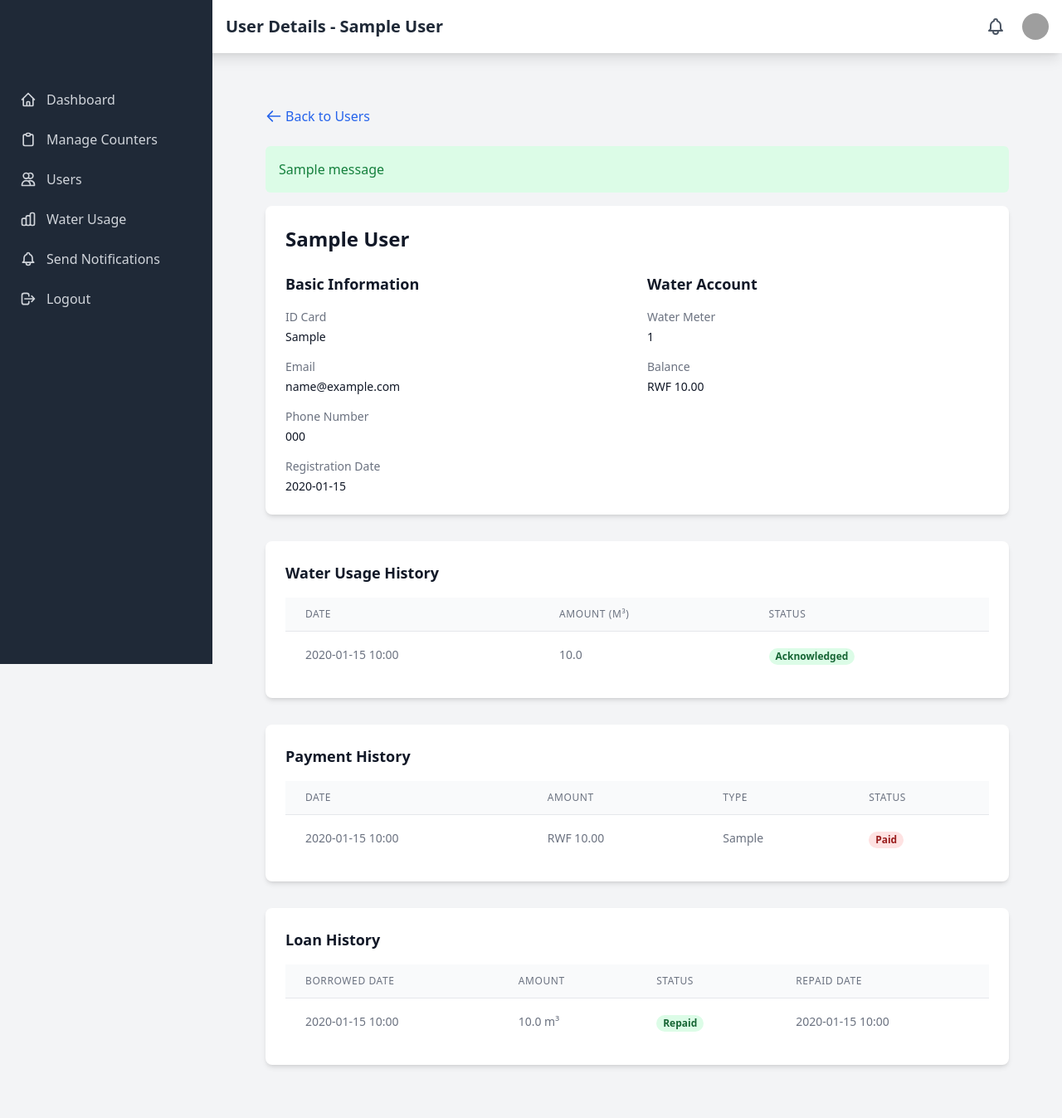
After one commit to nathanael250/advanced_water_meter, a Flask app: page /admin/users/1/details in a window 1280 px wide. The commit adds this page. Shown: the whole page at 83% size. Run offline with Flask 3, Linux system fonts and the light colour scheme; a user stored in the database is signed in; tables that the repository leaves empty hold one stand-in row (values such as "Sample post"); one stand-in notice (Sample message) is shown; some libraries are stand-ins or nearby versions; grey boxes are pictures that could not be loaded.

```diff
--- a/app.py
+++ b/app.py
@@ -39,6 +39,10 @@ from datetime import datetime, timedelta
 
 import http.client
 import urllib.parse
+import random
+import string
+import secrets
+from werkzeug.security import generate_password_hash
 
 
 app = Flask(__name__)
@@ -123,10 +127,18 @@ class User(db.Model, UserMixin):
     registration_date = db.Column(db.DateTime, default=datetime.utcnow)
     phone_number = db.Column(db.String(20), nullable=True)
     pushover_key = db.Column(db.String(30), nullable=True)
-    credit_limit = db.Column(
-        db.Float, default=1.0
-    )  # Default credit limit in cubic meters
     balance = db.Column(db.Float, default=0.0)  # Add this field
+    reset_token = db.Column(db.String(100), unique=True, nullable=True)
+    reset_token_expiry = db.Column(db.DateTime, nullable=True)
+
+    def __repr__(self):
+        return f"<User {self.full_name}>"
+
+    def generate_reset_token(self):
+        self.reset_token = secrets.token_urlsafe(32)
+        self.reset_token_expiry = datetime.utcnow() + timedelta(hours=1)
+        db.session.commit()
+        return self.reset_token
 
 
 class WaterUsage(db.Model):
@@ -433,7 +445,6 @@ def admin_users():
 
     # Get filter parameters
     search = request.args.get("search", "")
-    status = request.args.get("status", "")
 
     # Build query
     query = User.query
@@ -448,15 +459,13 @@ def admin_users():
                 User.id_card.ilike(f"%{search}%")
             )
         )
-    if status:
-        query = query.filter(User.status == status)
 
     # Get paginated results
     page = request.args.get("page", 1, type=int)
     per_page = 20
     users = query.order_by(User.registration_date.desc()).paginate(page=page, per_page=per_page, error_out=False)
 
-    return render_template("admin/users.html", users=users, search=search, status=status)
+    return render_template("admin/users.html", users=users, search=search)
 
 @app.route("/admin/users/<int:user_id>/status", methods=["POST"])
 @login_required
@@ -475,30 +484,6 @@ def update_user_status(user_id):
 
         # Update user status
         user.status = new_status
-        db.session.commit()
-
-        return jsonify({"success": True})
-    except Exception as e:
-        db.session.rollback()
-        return jsonify({"success": False, "message": str(e)}), 500
-
-@app.route("/admin/users/<int:user_id>/credit-limit", methods=["POST"])
-@login_required
-def update_credit_limit(user_id):
-    # Check if user is admin
-    admin = Admin.query.filter_by(id=current_user.id).first()
-    if not admin:
-        return jsonify({"success": False, "message": "Access denied"}), 403
-
-    try:
-        user = User.query.get_or_404(user_id)
-        new_limit = request.json.get("credit_limit", type=float)
-
-        if new_limit is None:
-            return jsonify({"success": False, "message": "Credit limit is required"}), 400
-
-        # Update credit limit
-        user.credit_limit = new_limit
         db.session.commit()
 
         return jsonify({"success": True})
@@ -2586,9 +2571,130 @@ def search_users():
 def test():
     pass
 
+@app.route("/admin/users/<int:user_id>/reset-password", methods=["POST"])
+@login_required
+def reset_user_password(user_id):
+    # Check if user is admin
+    admin = Admin.query.filter_by(id=current_user.id).first()
+    if not admin:
+        return jsonify({"success": False, "message": "Access denied"}), 403
+
+    try:
+        user = User.query.get_or_404(user_id)
+        # Generate a random password
+        new_password = ''.join(random.choices(string.ascii_letters + string.digits, k=8))
+        user.password = new_password
+        db.session.commit()
+
+        return jsonify({
+            "success": True,
+            "new_password": new_password
+        })
+    except Exception as e:
+        db.session.rollback()
+        return jsonify({"success": False, "message": str(e)}), 500
+
+def add_status_column():
+    """Add status column to user table"""
+    try:
+        # Add status column with default value 'active'
+        db.engine.execute("ALTER TABLE user ADD COLUMN status VARCHAR(20) DEFAULT 'active'")
+        print("Successfully added status column to user table")
+    except Exception as e:
+        print(f"Error adding status column: {str(e)}")
+
+@app.route("/admin/users/<int:user_id>/details")
+@login_required
+def user_details(user_id):
+    # Check if user is admin
+    admin = Admin.query.filter_by(id=current_user.id).first()
+    if not admin:
+        flash("Access denied. Admin privileges required.", "error")
+        return redirect(url_for("index"))
+
+    # Get user details
+    user = User.query.get_or_404(user_id)
+
+    # Get water usage history
+    water_usage = WaterUsage.query.filter_by(counter_id=user.counter_id).order_by(WaterUsage.timestamp.desc()).all()
+
+    # Get payment history
+    payments = Payment.query.filter_by(user_id=user.id).order_by(Payment.timestamp.desc()).all()
+
+    # Get loan history
+    loans = WaterLoan.query.filter_by(user_id=user.id).order_by(WaterLoan.borrowed_at.desc()).all()
+
+    return render_template(
+        "admin/user_details.html",
+        user=user,
+        water_usage=water_usage,
+        payments=payments,
+        loans=loans
+    )
+
+@app.route("/forgot-password", methods=["GET", "POST"])
+def forgot_password():
+    if request.method == "POST":
+        email = request.form.get("email")
+        user = User.query.filter_by(email=email).first()
+
+        if user:
+            # If user has Pushover key configured, send password reminder
+            if user.pushover_key:
+                send_pushover_notification(
+                    user.pushover_key,
+                    "Password Reminder",
+                    f"Hello {user.full_name}, your password is: {user.password}",
+                    priority=1
+                )
+                flash("Your password has been sent to your device via Pushover.", "success")
+            else:
+                flash("You don't have Pushover notifications configured. Please contact support.", "error")
+            return redirect(url_for("login"))
+
+        flash("No account found with that email address.", "error")
+        return redirect(url_for("forgot_password"))
+
+    return render_template("auth/forgot_password.html")
+
+@app.route("/reset-password/<token>", methods=["GET", "POST"])
+def reset_password(token):
+    user = User.query.filter_by(reset_token=token).first()
+
+    if not user or not user.reset_token_expiry or user.reset_token_expiry < datetime.utcnow():
+        flash("Invalid or expired password reset link.", "error")
+        return redirect(url_for("forgot_password"))
+
+    if request.method == "POST":
+        password = request.form.get("password")
+        confirm_password = request.form.get("confirm_password")
+
+        if not password or not confirm_password:
+            flash("Please fill in all fields.", "error")
+            return redirect(url_for("reset_password", token=token))
+
+        if password != confirm_password:
+            flash("Passwords do not match.", "error")
+            return redirect(url_for("reset_password", token=token))
+
+        # Update password with hashing
+        user.password = generate_password_hash(password)
+        user.reset_token = None
+        user.reset_token_expiry = None
+        db.session.commit()
+
+        flash("Your password has been reset successfully. Please login with your new password.", "success")
+        return redirect(url_for("login"))
+
+    # Pass the token to the template for the form action
+    return render_template("auth/reset_password.html", token=token)
+
 if __name__ == "__main__":
     with app.app_context():
+        # Create all tables
         db.create_all()
-    app.run(debug=True, host="0.0.0.0", port=5000)
+        # Add status column if it doesn't exist
+        add_status_column()
+        app.run(debug=True)
 
 #final
--- /dev/null
+++ b/templates/admin/user_details.html
@@ -0,0 +1,231 @@
+{% extends "shared/base.html" %}
+
+{% block page_title %}User Details - {{ user.full_name }}{% endblock %}
+
+{% block content %}
+<div class="max-w-7xl mx-auto px-4 sm:px-6 lg:px-8 py-8">
+    <!-- Back Button -->
+    <div class="mb-6">
+        <a href="{{ url_for('admin_users') }}" class="text-blue-600 hover:text-blue-800 flex items-center">
+            <svg class="w-5 h-5 mr-1" fill="none" stroke="currentColor" viewBox="0 0 24 24">
+                <path stroke-linecap="round" stroke-linejoin="round" stroke-width="2" d="M10 19l-7-7m0 0l7-7m-7 7h18"/>
+            </svg>
+            Back to Users
+        </a>
+    </div>
+
+    <!-- Flash Messages -->
+    {% with messages = get_flashed_messages(with_categories=true) %}
+    {% if messages %}
+    {% for category, message in messages %}
+    <div class="mb-4 p-4 rounded-md {% if category == 'error' %}bg-red-100 text-red-700{% else %}bg-green-100 text-green-700{% endif %}">
+        {{ message }}
+    </div>
+    {% endfor %}
+    {% endif %}
+    {% endwith %}
+
+    <!-- User Profile Section -->
+    <div class="bg-white rounded-lg shadow-md overflow-hidden mb-8">
+        <div class="p-6">
+            <div class="flex justify-between items-start mb-6">
+                <h2 class="text-2xl font-bold text-gray-900">{{ user.full_name }}</h2>
+            </div>
+
+            <div class="grid grid-cols-1 md:grid-cols-2 gap-6">
+                <!-- Basic Information -->
+                <div>
+                    <h3 class="text-lg font-semibold text-gray-900 mb-4">Basic Information</h3>
+                    <div class="space-y-4">
+                        <div>
+                            <label class="block text-sm font-medium text-gray-500">ID Card</label>
+                            <p class="mt-1 text-sm text-gray-900">{{ user.id_card }}</p>
+                        </div>
+                        <div>
+                            <label class="block text-sm font-medium text-gray-500">Email</label>
+                            <p class="mt-1 text-sm text-gray-900">{{ user.email }}</p>
+                        </div>
+                        <div>
+                            <label class="block text-sm font-medium text-gray-500">Phone Number</label>
+                            <p class="mt-1 text-sm text-gray-900">{{ user.phone_number or 'Not provided' }}</p>
+                        </div>
+                        <div>
+                            <label class="block text-sm font-medium text-gray-500">Registration Date</label>
+                            <p class="mt-1 text-sm text-gray-900">{{ user.registration_date.strftime('%Y-%m-%d') }}</p>
+                        </div>
+                    </div>
+                </div>
+
+                <!-- Water Account Information -->
+                <div>
+                    <h3 class="text-lg font-semibold text-gray-900 mb-4">Water Account</h3>
+                    <div class="space-y-4">
+                        <div>
+                            <label class="block text-sm font-medium text-gray-500">Water Meter</label>
+                            <p class="mt-1 text-sm text-gray-900">{{ user.counter_id or 'Not assigned' }}</p>
+                        </div>
+                        <div>
+                            <label class="block text-sm font-medium text-gray-500">Balance</label>
+                            <p class="mt-1 text-sm text-gray-900">RWF {{ user.balance|format_number }}</p>
+                        </div>
+                    </div>
+                </div>
+            </div>
+        </div>
+    </div>
+
+    <!-- Water Usage History -->
+    <div class="bg-white rounded-lg shadow-md overflow-hidden mb-8">
+        <div class="p-6">
+            <h3 class="text-lg font-semibold text-gray-900 mb-4">Water Usage History</h3>
+            <div class="overflow-x-auto">
+                <table class="min-w-full divide-y divide-gray-200">
+                    <thead class="bg-gray-50">
+                        <tr>
+                            <th class="px-6 py-3 text-left text-xs font-medium text-gray-500 uppercase tracking-wider">
+                                Date
+                            </th>
+                            <th class="px-6 py-3 text-left text-xs font-medium text-gray-500 uppercase tracking-wider">
+                                Amount (m³)
+                            </th>
+                            <th class="px-6 py-3 text-left text-xs font-medium text-gray-500 uppercase tracking-wider">
+                                Status
+                            </th>
+                        </tr>
+                    </thead>
+                    <tbody class="bg-white divide-y divide-gray-200">
+                        {% for usage in water_usage %}
+                        <tr>
+                            <td class="px-6 py-4 whitespace-nowrap text-sm text-gray-500">
+                                {{ usage.timestamp.strftime('%Y-%m-%d %H:%M') }}
+                            </td>
+                            <td class="px-6 py-4 whitespace-nowrap text-sm text-gray-500">
+                                {{ usage.usage_amount }}
+                            </td>
+                            <td class="px-6 py-4 whitespace-nowrap">
+                                {% if usage.acknowledged %}
+                                <span class="px-2 inline-flex text-xs leading-5 font-semibold rounded-full bg-green-100 text-green-800">
+                                    Acknowledged
+                                </span>
+                                {% else %}
+                                <span class="px-2 inline-flex text-xs leading-5 font-semibold rounded-full bg-yellow-100 text-yellow-800">
+                                    Pending
+                                </span>
+                                {% endif %}
+                            </td>
+                        </tr>
+                        {% endfor %}
+                    </tbody>
+                </table>
+            </div>
+        </div>
+    </div>
+
+    <!-- Payment History -->
+    <div class="bg-white rounded-lg shadow-md overflow-hidden mb-8">
+        <div class="p-6">
+            <h3 class="text-lg font-semibold text-gray-900 mb-4">Payment History</h3>
+            <div class="overflow-x-auto">
+                <table class="min-w-full divide-y divide-gray-200">
+                    <thead class="bg-gray-50">
+                        <tr>
+                            <th class="px-6 py-3 text-left text-xs font-medium text-gray-500 uppercase tracking-wider">
+                                Date
+                            </th>
+                            <th class="px-6 py-3 text-left text-xs font-medium text-gray-500 uppercase tracking-wider">
+                                Amount
+                            </th>
+                            <th class="px-6 py-3 text-left text-xs font-medium text-gray-500 uppercase tracking-wider">
+                                Type
+                            </th>
+                            <th class="px-6 py-3 text-left text-xs font-medium text-gray-500 uppercase tracking-wider">
+                                Status
+                            </th>
+                        </tr>
+                    </thead>
+                    <tbody class="bg-white divide-y divide-gray-200">
+                        {% for payment in payments %}
+                        <tr>
+                            <td class="px-6 py-4 whitespace-nowrap text-sm text-gray-500">
+                                {{ payment.timestamp.strftime('%Y-%m-%d %H:%M') }}
+                            </td>
+                            <td class="px-6 py-4 whitespace-nowrap text-sm text-gray-500">
+                                RWF {{ payment.amount|format_number }}
+                            </td>
+                            <td class="px-6 py-4 whitespace-nowrap text-sm text-gray-500">
+                                {{ payment.transaction_type|title }}
+                            </td>
+                            <td class="px-6 py-4 whitespace-nowrap">
+                                <span class="px-2 inline-flex text-xs leading-5 font-semibold rounded-full
+                                    {% if payment.status == 'completed' %}bg-green-100 text-green-800
+                                    {% elif payment.status == 'pending' %}bg-yellow-100 text-yellow-800
+                                    {% else %}bg-red-100 text-red-800{% endif %}">
+                                    {{ payment.status|title }}
+                                </span>
+                            </td>
+                        </tr>
+                        {% endfor %}
+                    </tbody>
+                </table>
+            </div>
+        </div>
+    </div>
+
+    <!-- Loan History -->
+    <div class="bg-white rounded-lg shadow-md overflow-hidden">
+        <div class="p-6">
+            <h3 class="text-lg font-semibold text-gray-900 mb-4">Loan History</h3>
+            <div class="overflow-x-auto">
+                <table class="min-w-full divide-y divide-gray-200">
+                    <thead class="bg-gray-50">
+                        <tr>
+                            <th class="px-6 py-3 text-left text-xs font-medium text-gray-500 uppercase tracking-wider">
+                                Borrowed Date
+                            </th>
+                            <th class="px-6 py-3 text-left text-xs font-medium text-gray-500 uppercase tracking-wider">
+                                Amount
+                            </th>
+                            <th class="px-6 py-3 text-left text-xs font-medium text-gray-500 uppercase tracking-wider">
+                                Status
+                            </th>
+                            <th class="px-6 py-3 text-left text-xs font-medium text-gray-500 uppercase tracking-wider">
+                                Repaid Date
+                            </th>
+                        </tr>
+                    </thead>
+                    <tbody class="bg-white divide-y divide-gray-200">
+                        {% for loan in loans %}
+                        <tr>
+                            <td class="px-6 py-4 whitespace-nowrap text-sm text-gray-500">
+                                {{ loan.borrowed_at.strftime('%Y-%m-%d %H:%M') }}
+                            </td>
+                            <td class="px-6 py-4 whitespace-nowrap text-sm text-gray-500">
+                                {{ loan.amount }} m³
+                            </td>
+                            <td class="px-6 py-4 whitespace-nowrap">
+                                {% if loan.status == 'active' %}
+                                <span class="px-2 inline-flex text-xs leading-5 font-semibold rounded-full bg-yellow-100 text-yellow-800">
+                                    Active
+                                </span>
+                                {% else %}
+                                <span class="px-2 inline-flex text-xs leading-5 font-semibold rounded-full bg-green-100 text-green-800">
+                                    Repaid
+                                </span>
+                                {% endif %}
+                            </td>
+                            <td class="px-6 py-4 whitespace-nowrap text-sm text-gray-500">
+                                {% if loan.repaid_at %}
+                                {{ loan.repaid_at.strftime('%Y-%m-%d %H:%M') }}
+                                {% else %}
+                                -
+                                {% endif %}
+                            </td>
+                        </tr>
+                        {% endfor %}
+                    </tbody>
+                </table>
+            </div>
+        </div>
+    </div>
+</div>
+{% endblock %}
```
Also changed, not shown: migrations.py (added, +20 -0 lines), templates/admin/users.html (+6 -61 lines), templates/auth/forgot_password.html (added, +79 -0 lines), templates/auth/login.html (+16 -0 lines), templates/auth/reset_password.html (added, +87 -0 lines).
